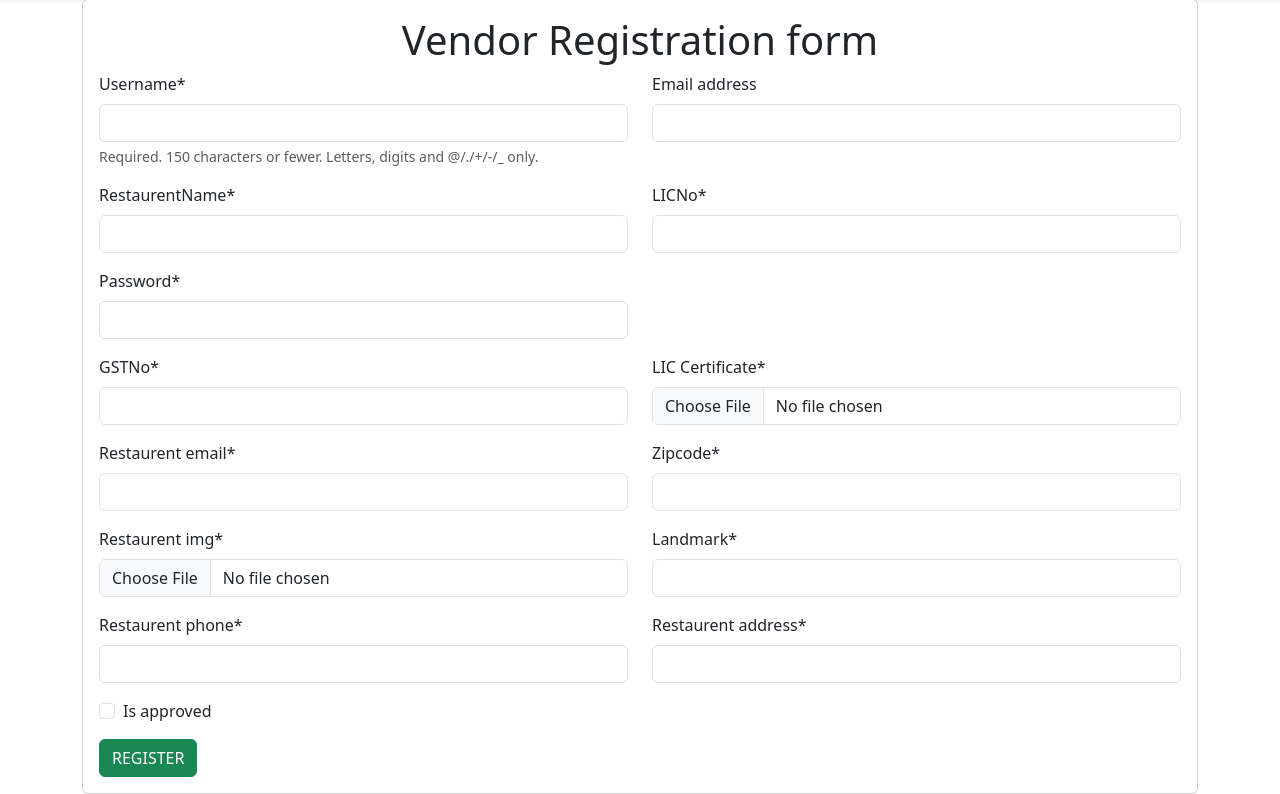
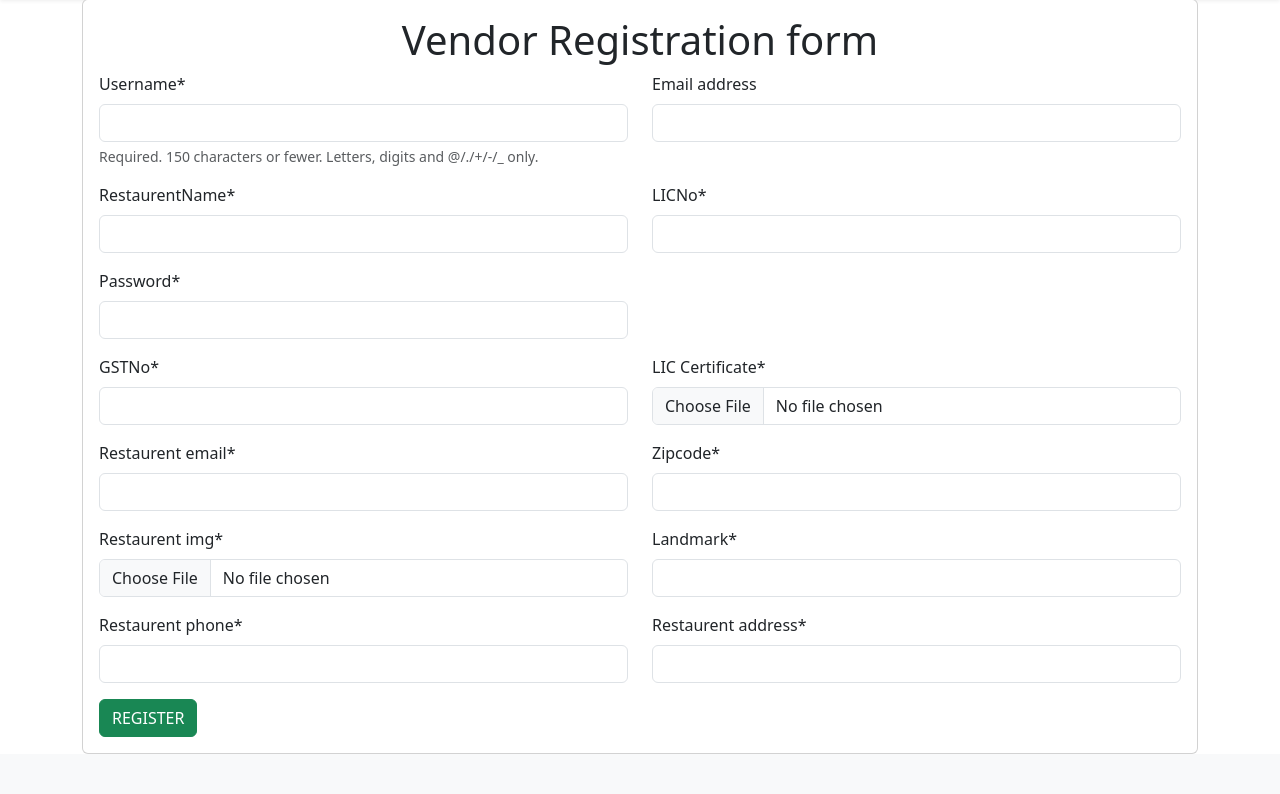
Before and after one commit to HarshaRamK/Food-Ordering-System, a Django app: page /vendor-register/ in a window 1280 px wide. Shown: the part 57-851 px from the top of the page. After the commit the page ends 811 px from the top, so only its background shows below. Run offline with Django 5.2, Linux system fonts and the light colour scheme; some libraries are stand-ins or nearby versions.

Commit message:
Added vendor approval workflow and nearby restaurant filtering

```diff
--- a/accounts/forms.py
+++ b/accounts/forms.py
@@ -31,7 +31,7 @@ class VendorProfileForm(forms.ModelForm):
         model = VendorDetails
         fields =['RestaurentName','LICNo','GSTNo','LIC_Certificate',
                   'Restaurent_email','Restaurent_phone','Restaurent_address','landmark',
-                  'zipcode','Restaurent_img','is_approved']
+                  'zipcode','Restaurent_img']
 
 
 
--- a/accounts/views.py
+++ b/accounts/views.py
@@ -366,6 +366,7 @@ def vendorregistration(request):
 
             profile = form2.save(commit=False)
             profile.user = user
+            profile.is_approved = False
             profile.save()
 
             registered = True
--- a/templates/accounts/vendorreg.html
+++ b/templates/accounts/vendorreg.html
@@ -70,11 +70,7 @@
                         </div>
 
                     </div>
-                    <div class="row">
-                        <div class="col-md-6">
-                             {{ form2.is_approved | as_crispy_field }}
-                       </div>
-                    </div>
+
                     {{ form2.captcha | as_crispy_field }}
 
                 <input type="submit"class="btn btn-success" value="REGISTER">
```
Also changed, not shown: db.sqlite3, media/lic_certi/burgerLic_3v8Eyhr.png (added), media/restimg/restaurent1_Q73hJtL.jpg (added).
